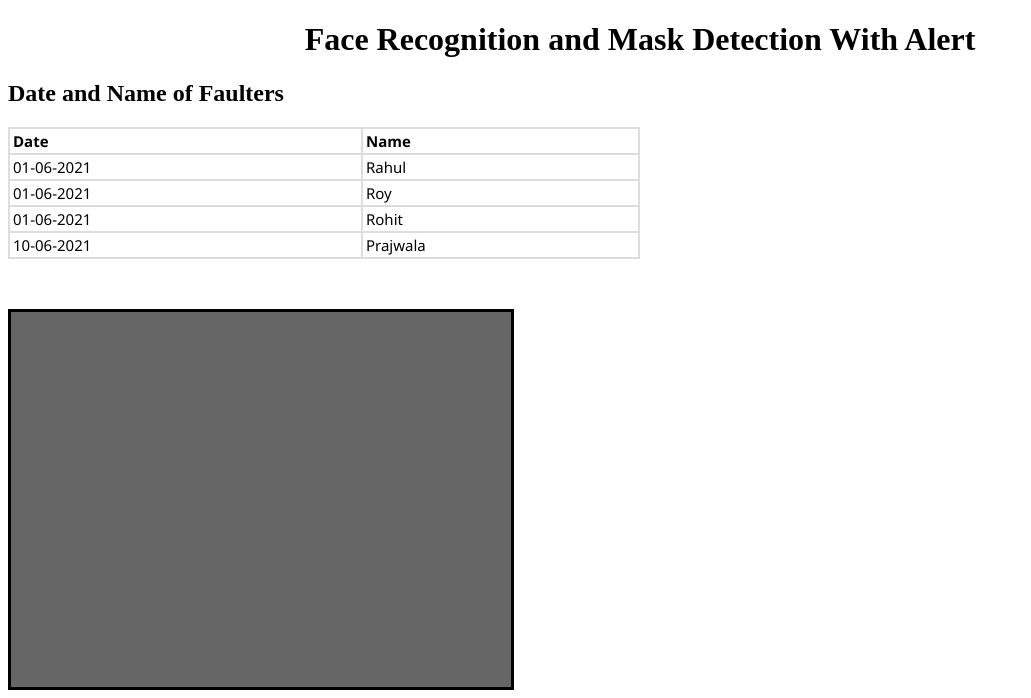
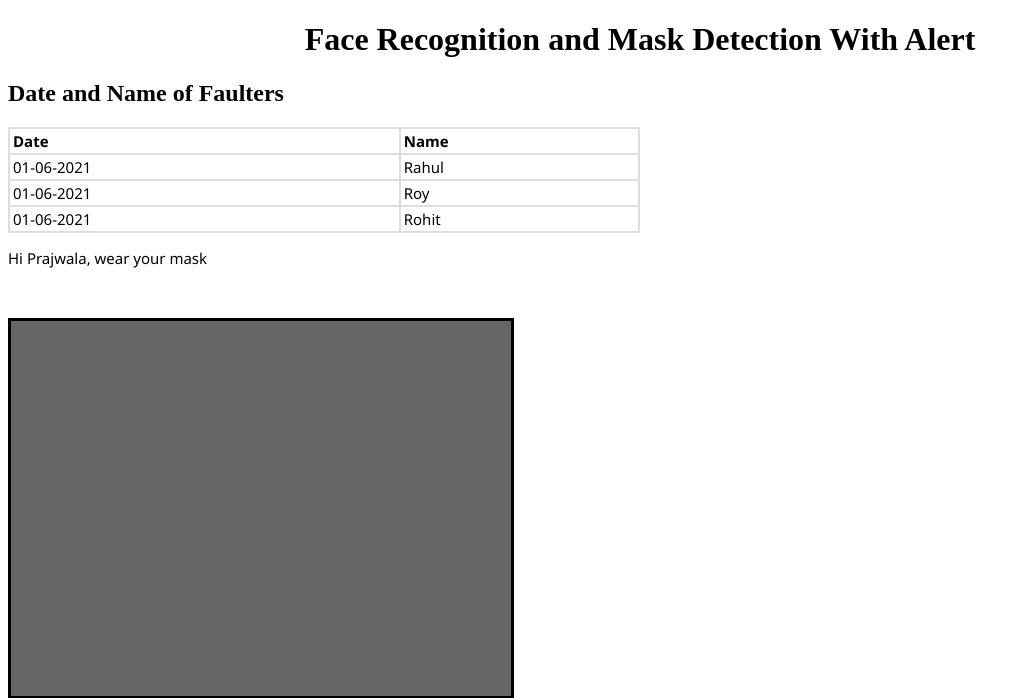
Before and after one commit to abho11/maskdet, a Django app: template main/templates/home.html in a window 1280 px wide. Shown: the top 698 px of the page, without its empty margins (0-1031 px from the left). Run offline with Django 3.2, Linux system fonts and the light colour scheme; the template is opened without the code that fills it, so the values that code supplies are empty; some libraries are stand-ins or nearby versions.

Commit message:
changes done

```diff
--- a/main/static/app.json
+++ b/main/static/app.json
@@ -10,9 +10,5 @@
   {
     "Date": "01-06-2021",
     "Name": "Rohit"
-  },
-  {
-    "Date": "10-06-2021",
-    "Name": "Prajwala"
   }
 ]
--- a/main/templates/home.html
+++ b/main/templates/home.html
@@ -59,6 +59,7 @@ h2 {
 
               <h1>Face Recognition and Mask Detection With Alert</h1>
               <h2>Date and Name of Faulters</h2>
+
               <table class="center" id="policy_table"
               cellspacing="0" cellpadding="0"  width="50%" >
                 <tr>
@@ -73,8 +74,9 @@ h2 {
           </div>
 
 
+          <h3>Hi Prajwala, wear your mask </h3>
+          <div id="container">
 
-          <div id="container">
             <video autoplay="true" id="videoElement">
 
             </video>
```
